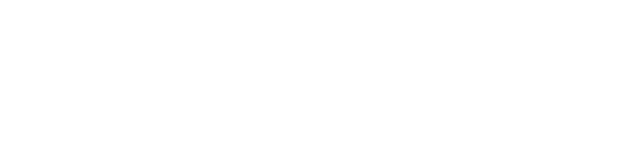
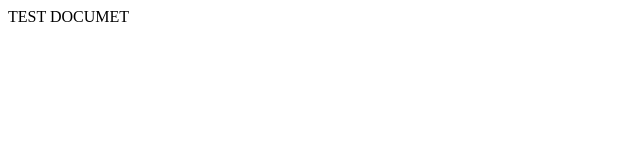
Before and after one commit to kcab111/TestDemo, a plain HTML site: page index.html in a window 1280 px wide. Shown: the whole page, without its empty margins (0-640 px from the left). Drawn offline with Linux system fonts and the light colour scheme.

Commit message:
Update index.html

```diff
--- a/index.html
+++ b/index.html
@@ -6,6 +6,6 @@
     <title>Document Test Branch</title>
 </head>
 <body>
-
+    <div>TEST DOCUMET</div>
 </body>
 </html>
```
